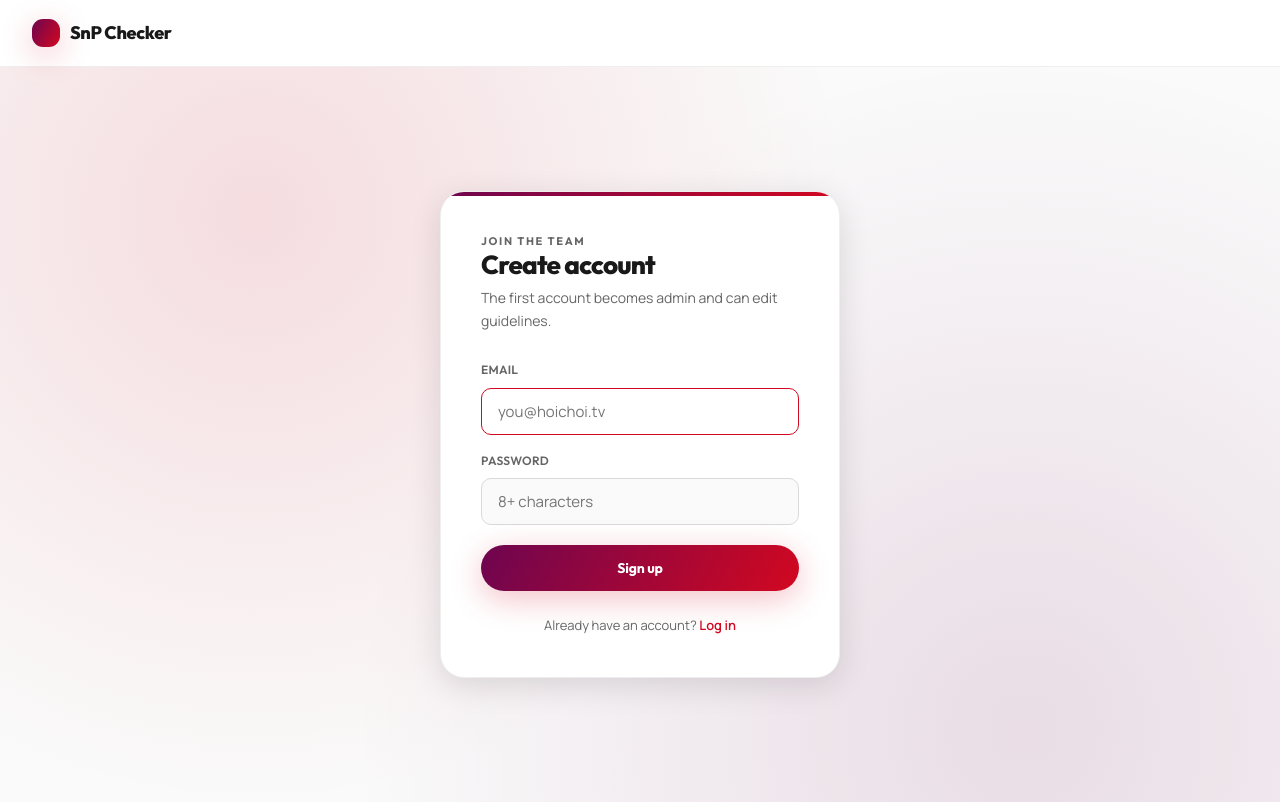
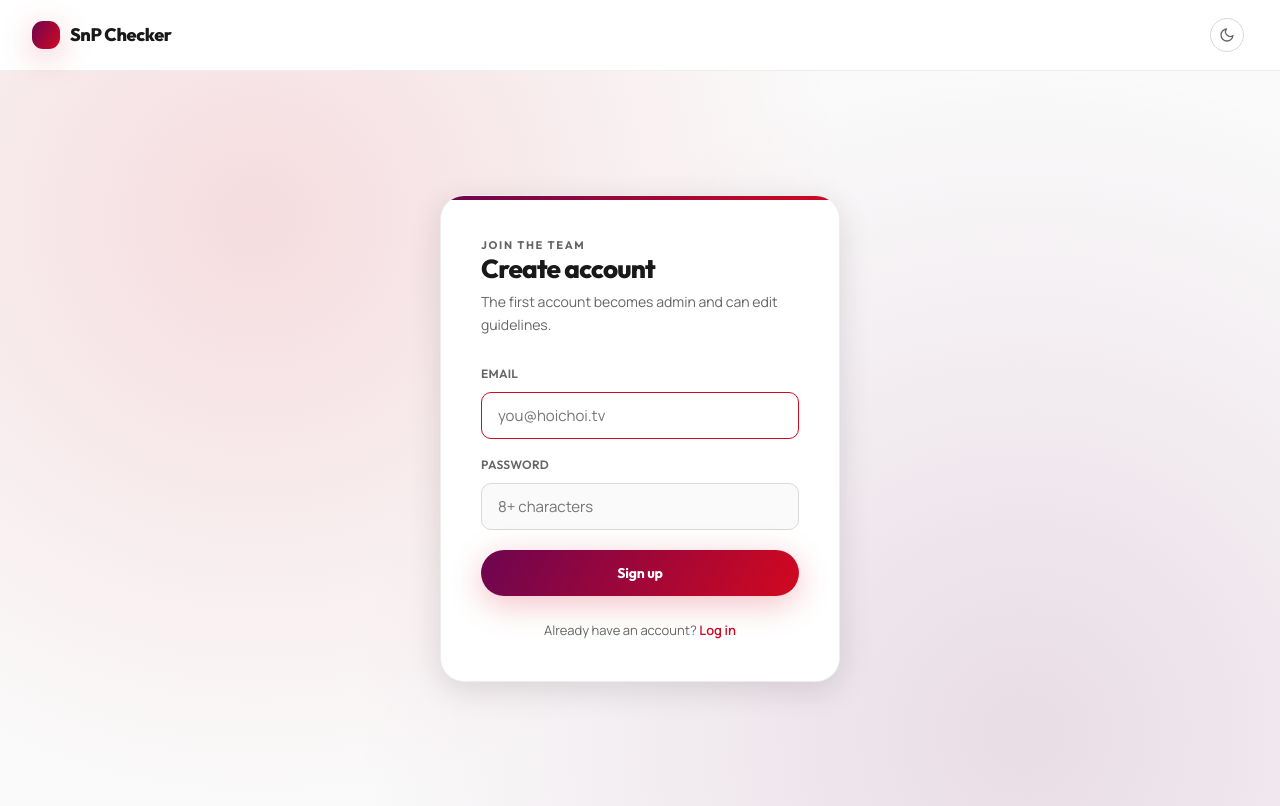
Before and after one commit to pronayhoichoi/snp-hoichoi, a FastAPI app: page /signup in a window 1280 px wide. Run offline with FastAPI, Linux system fonts and the light colour scheme; some web fonts are replaced.

Commit message:
Add dark/light theme toggle with persistence
- Both palettes live at :root (light) and [data-theme="dark"] as CSS
  custom properties, so no rules need to know which theme is active.
- Added semantic tokens: --hc-sev-{high,medium,low}-{bg,fg},
  --hc-line-low-bg, --hc-chip-{bg,fg}, --hc-alert-{bg,fg,border},
  --hc-success-{bg,fg}, --hc-input-focus-bg. Page-specific styles
  that had hardcoded colours (result.html line highlights, sev-tile
  counts, finding ref, sugg-label; admin_guidelines version status;
  analyze_pending error-detail) now reference these tokens.
- Toggle button (sun/moon) added to the top bar, next to the user
  chip. Icon swaps automatically based on current theme.
- Preference persists in localStorage under 'snp-theme'. First visit
  follows the OS's prefers-color-scheme.
- Pre-paint inline script in <head> sets data-theme before the
  stylesheet loads to prevent light→dark flash.

```diff
--- a/app/static/app.css
+++ b/app/static/app.css
@@ -23,17 +23,42 @@
   --hc-red-light: #f8e8ea;
   --hc-velvet-light: #f0e4ed;
 
-  /* Dark surfaces (default theme) */
-  /* Light-theme surfaces (default). All rules elsewhere reference these
-     tokens, so swapping the values here would flip the whole app. */
-  --hc-surface-0: #ffffff;    /* input backgrounds, top bar */
-  --hc-surface-1: #fafafa;    /* app background */
-  --hc-surface-2: #ffffff;    /* cards */
-  --hc-surface-3: #eeeeee;    /* subtle rows, pane headers */
-  --hc-surface-4: #d9d9d9;    /* borders, input borders */
-  --hc-text: #191919;         /* primary text */
-  --hc-text-muted: #666666;   /* secondary text */
-  --hc-text-dim: #aaaaaa;     /* placeholder / tertiary */
+  /* ---- LIGHT THEME (default) ---- */
+  --hc-surface-0: #ffffff;
+  --hc-surface-1: #fafafa;
+  --hc-surface-2: #ffffff;
+  --hc-surface-3: #eeeeee;
+  --hc-surface-4: #d9d9d9;
+  --hc-text: #191919;
+  --hc-text-muted: #666666;
+  --hc-text-dim: #aaaaaa;
+
+  --hc-shadow-sm: 0 1px 4px rgba(0,0,0,0.06);
+  --hc-shadow-md: 0 4px 16px rgba(0,0,0,0.08);
+  --hc-shadow-lg: 0 8px 32px rgba(0,0,0,0.12);
+  --hc-shadow-brand: 0 8px 32px rgba(210,8,32,0.25);
+
+  /* Sev tokens — used by badges, tiles, script-line highlights, finding refs. */
+  --hc-sev-high-bg: #f8e8ea;
+  --hc-sev-high-fg: #d20820;
+  --hc-sev-medium-bg: #fef4dc;
+  --hc-sev-medium-fg: #a67310;
+  --hc-sev-low-bg: #ececec;
+  --hc-sev-low-fg: #666666;
+  --hc-line-low-bg: #f0f0f0;
+
+  --hc-chip-bg: #f0e4ed;
+  --hc-chip-fg: #6d0550;
+
+  --hc-alert-bg: #f8e8ea;
+  --hc-alert-fg: #931520;
+  --hc-alert-border: rgba(210,8,32,0.30);
+
+  --hc-success-bg: #dff5e8;
+  --hc-success-fg: #1a8754;
+
+  --hc-input-focus-bg: #ffffff;
+  --hc-code-bg: #f5f5f5;
 
   /* Type */
   --hc-font-primary: 'Outfit', sans-serif;
@@ -269,21 +326,39 @@ a.btn:hover, button.btn:hover {
   font-size: 10px; letter-spacing: 0.08em; text-transform: uppercase;
   padding: 3px 10px; border-radius: var(--hc-radius-xs);
 }
-.sev-badge.sev-high { background: var(--hc-red-light); color: var(--hc-red); }
-.sev-badge.sev-medium { background: #fef4dc; color: #a67310; }
-.sev-badge.sev-low { background: #ececec; color: var(--hc-text-muted); }
+.sev-badge.sev-high { background: var(--hc-sev-high-bg); color: var(--hc-sev-high-fg); }
+.sev-badge.sev-medium { background: var(--hc-sev-medium-bg); color: var(--hc-sev-medium-fg); }
+.sev-badge.sev-low { background: var(--hc-sev-low-bg); color: var(--hc-sev-low-fg); }
 .chip {
   display: inline-block; font: 700 10px var(--hc-font-primary);
   letter-spacing: 0.08em; text-transform: uppercase;
   padding: 3px 10px; border-radius: var(--hc-radius-xs);
-  background: var(--hc-velvet-light); color: var(--hc-velvet); margin-left: 6px;
+  background: var(--hc-chip-bg); color: var(--hc-chip-fg); margin-left: 6px;
 }
 
 /* ---------- Alerts ---------- */
 .error {
-  background: var(--hc-red-light);
-  border: 1px solid rgba(210,8,32,0.30);
-  color: #931520;
+  background: var(--hc-alert-bg);
+  border: 1px solid var(--hc-alert-border);
+  color: var(--hc-alert-fg);
   padding: 12px 14px; border-radius: var(--hc-radius-sm);
   margin: 0 0 16px; font-size: 13px;
 }
+
+/* ---------- Theme toggle ---------- */
+.theme-toggle {
+  background: transparent; border: 1px solid var(--hc-surface-4);
+  color: var(--hc-text-muted);
+  width: 34px; height: 34px; border-radius: 50%;
+  display: inline-flex; align-items: center; justify-content: center;
+  cursor: pointer; padding: 0; margin-right: 4px;
+  transition: all 0.15s;
+}
+.theme-toggle:hover {
+  color: var(--hc-text); border-color: var(--hc-red); background: var(--hc-surface-2);
+}
+.theme-toggle svg { width: 16px; height: 16px; }
+.theme-toggle .icon-sun { display: none; }
+.theme-toggle .icon-moon { display: block; }
+[data-theme="dark"] .theme-toggle .icon-sun { display: block; }
+[data-theme="dark"] .theme-toggle .icon-moon { display: none; }
--- a/app/templates/admin_guidelines.html
+++ b/app/templates/admin_guidelines.html
@@ -71,9 +71,9 @@
 .ver-status {
   font: 700 10px var(--hc-font-primary); letter-spacing: 0.12em;
   text-transform: uppercase; padding: 4px 12px; border-radius: var(--hc-radius-xs);
-  background: #dff5e8; color: var(--hc-success);
+  background: var(--hc-success-bg); color: var(--hc-success-fg);
 }
-.ver-status.ver-empty { background: #ececec; color: var(--hc-text-muted); }
+.ver-status.ver-empty { background: var(--hc-sev-low-bg); color: var(--hc-text-muted); }
 .ver-meta { color: var(--hc-text-muted); font-size: 13px; }
 
 .guidelines-form { display: flex; flex-direction: column; gap: 16px; }
--- a/app/templates/analyze_pending.html
+++ b/app/templates/analyze_pending.html
@@ -113,8 +113,8 @@
 .failed { text-align: left; }
 .failed h2 { margin-bottom: 12px; }
 .error-detail {
-  background: var(--hc-red-light); border: 1px solid rgba(210,8,32,0.30);
-  color: #931520; padding: 12px 14px; border-radius: var(--hc-radius-sm);
+  background: var(--hc-alert-bg); border: 1px solid var(--hc-alert-border);
+  color: var(--hc-alert-fg); padding: 12px 14px; border-radius: var(--hc-radius-sm);
   font: 400 12px/1.6 var(--hc-font-mono); white-space: pre-wrap; word-break: break-word;
   margin: 0 0 20px;
 }
--- a/app/templates/base.html
+++ b/app/templates/base.html
@@ -4,6 +4,18 @@
   <meta charset="utf-8" />
   <meta name="viewport" content="width=device-width,initial-scale=1" />
   <title>{% block title %}SnP Checker · hoichoi{% endblock %}</title>
+  <script>
+    // Set theme BEFORE stylesheet parses to prevent flash-of-light-then-dark.
+    (function () {
+      try {
+        var saved = localStorage.getItem('snp-theme');
+        var wantsDark = saved
+          ? saved === 'dark'
+          : window.matchMedia('(prefers-color-scheme: dark)').matches;
+        if (wantsDark) document.documentElement.setAttribute('data-theme', 'dark');
+      } catch (e) { /* ignore */ }
+    })();
+  </script>
   <link rel="stylesheet" href="/static/app.css" />
   <script src="https://unpkg.com/htmx.org@2.0.3"></script>
 </head>
@@ -14,6 +26,10 @@
       <span>SnP Checker</span>
     </a>
     <nav>
+      <button class="theme-toggle" type="button" aria-label="Toggle theme" onclick="toggleTheme()">
+        <svg class="icon-moon" viewBox="0 0 24 24" fill="none" stroke="currentColor" stroke-width="2" stroke-linecap="round" stroke-linejoin="round"><path d="M21 12.79A9 9 0 1 1 11.21 3 7 7 0 0 0 21 12.79z"/></svg>
+        <svg class="icon-sun" viewBox="0 0 24 24" fill="none" stroke="currentColor" stroke-width="2" stroke-linecap="round" stroke-linejoin="round"><circle cx="12" cy="12" r="4"/><line x1="12" y1="2" x2="12" y2="5"/><line x1="12" y1="19" x2="12" y2="22"/><line x1="4.22" y1="4.22" x2="6.34" y2="6.34"/><line x1="17.66" y1="17.66" x2="19.78" y2="19.78"/><line x1="2" y1="12" x2="5" y2="12"/><line x1="19" y1="12" x2="22" y2="12"/><line x1="4.22" y1="19.78" x2="6.34" y2="17.66"/><line x1="17.66" y1="6.34" x2="19.78" y2="4.22"/></svg>
+      </button>
       {% if user %}
         <span class="who">{{ user.email }}</span>
         {% if user.is_admin %}<a href="/admin/guidelines">Guidelines</a>{% endif %}
@@ -25,5 +41,15 @@
     </nav>
   </header>
   <main class="{% block wrap_class %}wrap{% endblock %}">{% block content %}{% endblock %}</main>
+
+  <script>
+    function toggleTheme() {
+      var isDark = document.documentElement.getAttribute('data-theme') === 'dark';
+      var next = isDark ? 'light' : 'dark';
+      if (next === 'dark') document.documentElement.setAttribute('data-theme', 'dark');
+      else document.documentElement.removeAttribute('data-theme');
+      try { localStorage.setItem('snp-theme', next); } catch (e) { /* ignore */ }
+    }
+  </script>
 </body>
 </html>
```
Also changed, not shown: other parts of app/static/app.css (+38 -6 lines), app/templates/result.html (+8 -8 lines).
